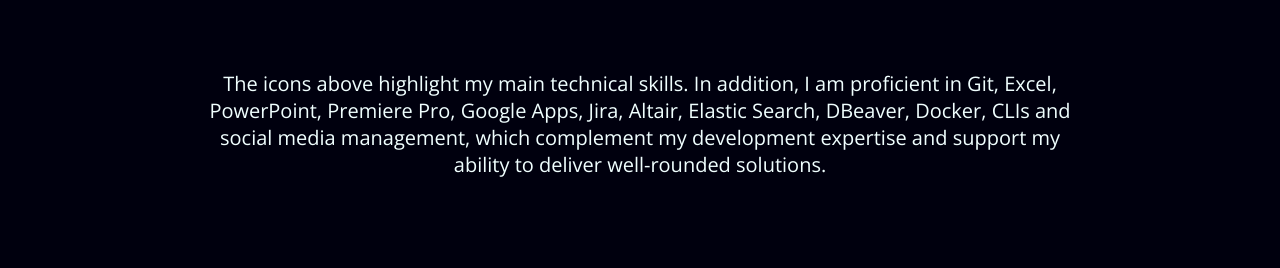
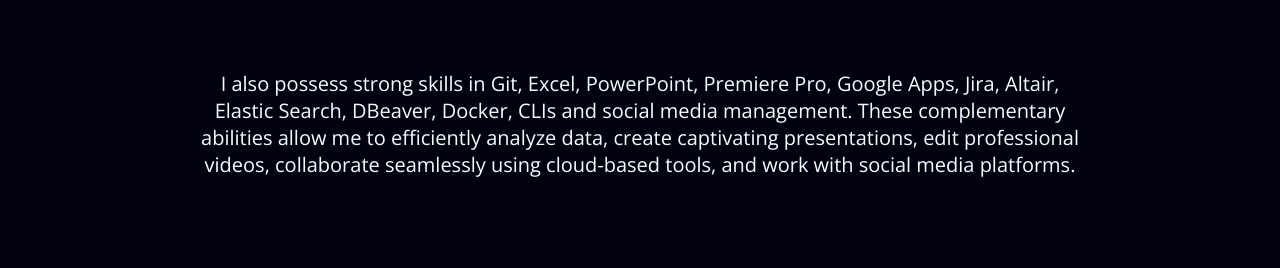
Before and after one commit to brunoengineer/portfolio_website, a React (Create React App) app: page / in a window 1280 px wide. Shown: the part 2288-2556 px from the top of the page. Built offline with nearby package versions, Linux system fonts and the light colour scheme.

Commit message:
update: resume link

```diff
--- a/src/components/layout/AboutBox1.js
+++ b/src/components/layout/AboutBox1.js
@@ -20,7 +20,7 @@
         <div className={styles.content}>
           <p data-aos="fade-right" data-aos-easing="ease-in-sine">DO YOU WANT TO KNOW MORE ABOUT ME?</p>
           <h1 data-aos="fade-right" data-aos-easing="ease-in-sine">Let's Talk About Bruno.</h1>
-          <a href="https://drive.google.com/file/d/1DXjMJH-ccw78fv05UwBXo0MvGcPVRBcZ/view?usp=sharing" target="_blank" rel="noreferrer"><button className={styles.resumeButton}>Resume</button></a>
+          <a href="https://drive.google.com/file/d/13pNzK1RfWH5uAaSOTKBCj2wVnZdz1Mae/view?usp=sharing" target="_blank" rel="noreferrer"><button className={styles.resumeButton}>Resume</button></a>
         </div>
       </div>
     </>
--- a/src/components/pages/home.js
+++ b/src/components/pages/home.js
@@ -16,7 +16,7 @@
     <>
       <Hero />
       <Album />
-      <div className={styles.caixa2} id="skills">
+      <div className={styles.caixa2}>
         <h1>Skills</h1>
         <div className={styles.skills} data-aos="fade-right" data-aos-offset="300" data-aos-easing="ease-in-sine">
           <a href="https://developer.mozilla.org/en-US/docs/Glossary/HTML5" target="_blank" rel="noreferrer"><img className={styles.skillLogo} src="https://raw.githubusercontent.com/danielcranney/readme-generator/main/public/icons/skills/html5-colored.svg" width="36" height="36" alt="HTML5" /></a>
@@ -30,11 +30,10 @@
           <a href="https://www.cypress.io/" target="_blank" rel="noreferrer"><img className={styles.skillLogo} src="https://cdn.worldvectorlogo.com/logos/cypress-1.svg" width="36" height="36" alt="Cypress" /></a>
           <a href="https://playwright.dev/" target="_blank" rel="noreferrer"><img className={styles.skillLogo} src="https://playwright.dev/img/playwright-logo.svg" width="36" height="36" alt="Playwright" /></a>
         </div>
-        <p>
-          The icons above highlight my main technical skills. In addition, I am proficient in Git, Excel, PowerPoint, Premiere Pro, Google Apps, Jira, Altair, Elastic Search, DBeaver, Docker, CLIs and social media management, which complement my development expertise and support my ability to deliver well-rounded solutions.
-        </p>
+        <p>I also possess strong skills in Git, Excel, PowerPoint, Premiere Pro, Google Apps, Jira, Altair, Elastic Search, DBeaver, Docker, CLIs and social media management. These complementary abilities allow me to efficiently analyze data, create captivating presentations, edit professional videos, collaborate seamlessly using cloud-based tools, and work with social media platforms.</p>
       </div>
       <Vibes />
+
     </>
   )
 }
```
